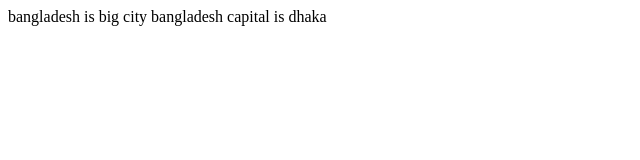
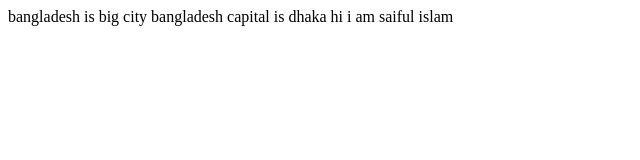
Before and after one commit to Saiful-al-Saif/four-repository, a plain HTML site: page index.html in a window 1280 px wide. Shown: the whole page, without its empty margins (0-640 px from the left). Drawn offline with Linux system fonts and the light colour scheme.

Commit message:
Update index.html

```diff
--- a/index.html
+++ b/index.html
@@ -13,5 +13,7 @@
 
     bangladesh capital is dhaka
 
+    hi i am saiful islam
+
 </body>
 </html>
```
